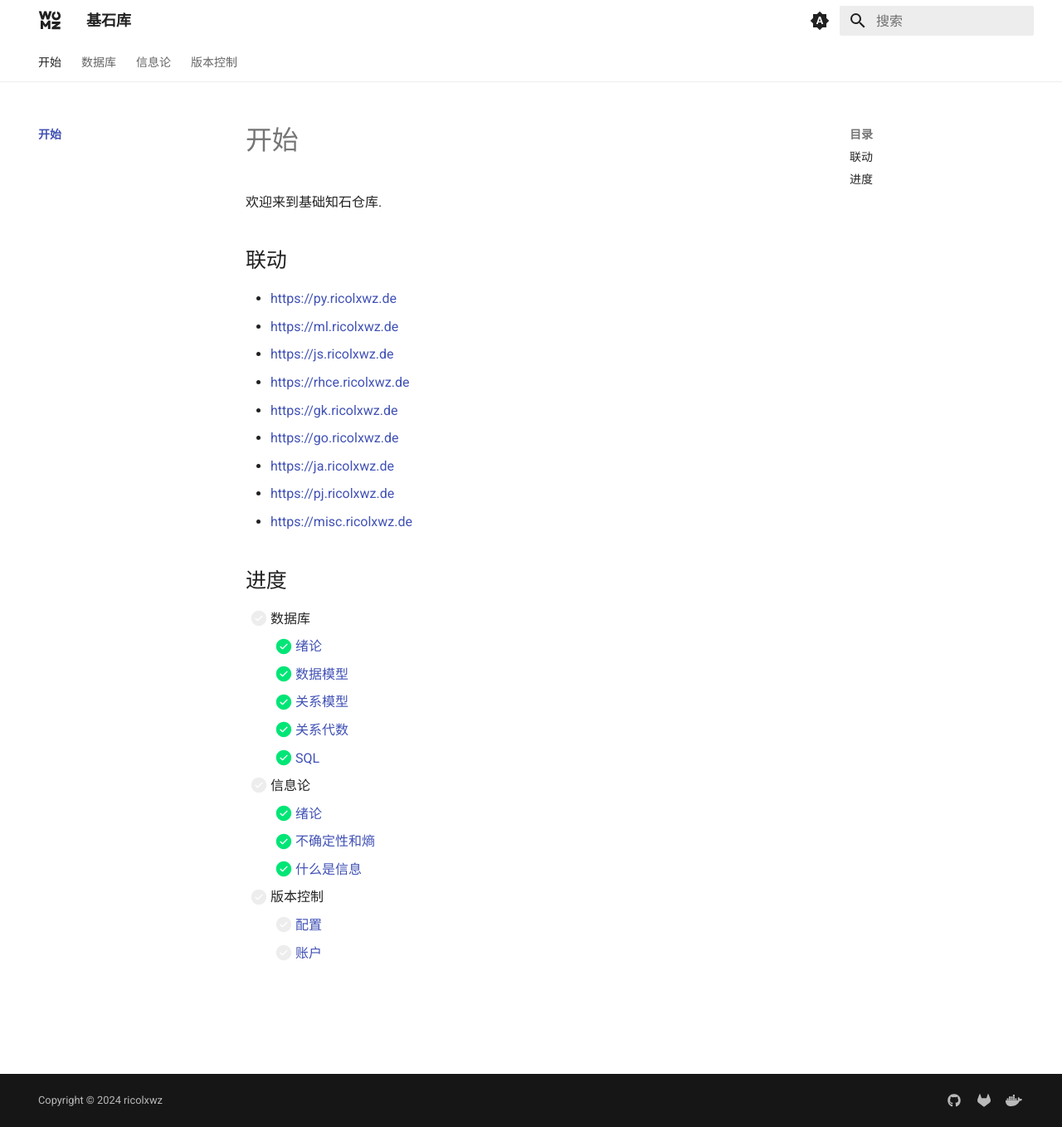
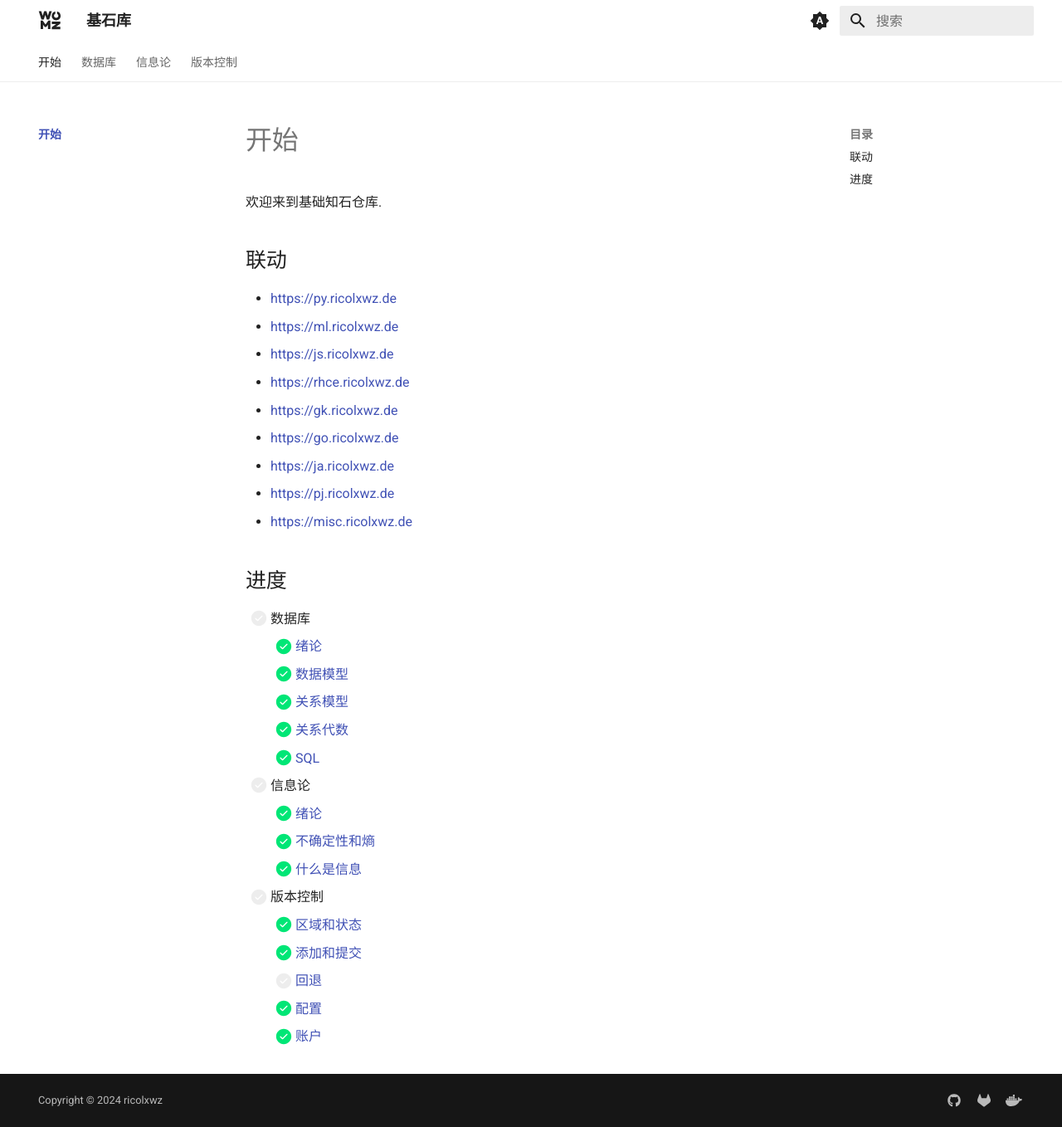
Before and after one commit to sigmax01/gk, an MkDocs documentation site: the page built from docs/index.md, in a window 1280 px wide and 1358 px high. Shown: the whole window at 83% size. Built offline with MkDocs 1.6.1 and Material for MkDocs 9.7.7, drawn with Linux system fonts in a browser that asks for light colours.

Commit message:
docs: update docs/index.md

```diff
--- a/docs/index.md
+++ b/docs/index.md
@@ -28,5 +28,8 @@
     - [x] [不确定性和熵](信息论/不确定性和熵)
     - [x] [什么是信息](信息论/什么是信息)
 - [ ] 版本控制
-    - [ ] [配置](/版本控制/配置)
-    - [ ] [账户](/版本控制/账户)
+    - [x] [区域和状态](/版本控制/区域和状态)
+    - [x] [添加和提交](/版本控制/添加和提交)
+    - [ ] [回退](/版本控制/回退)
+    - [x] [配置](/版本控制/配置)
+    - [x] [账户](/版本控制/账户)
```
